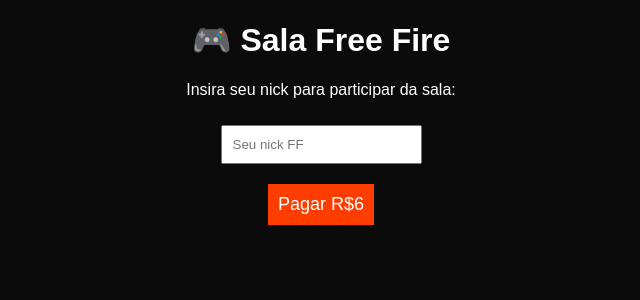
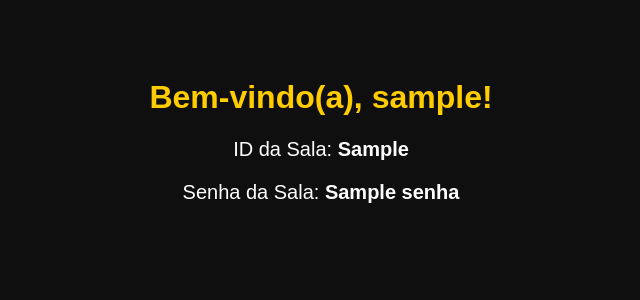
Before and after one commit to dudua9356-beep/sala-ff, a Flask app: template templates/sala.html in a window 1280 px wide. Shown: the top 300 px of the page, without its empty margins (319-959 px from the left). Run offline with Flask 3, Linux system fonts and the light colour scheme; the template is opened without the code that fills it: most values are stand-ins (such as "Sample title", 1, 10 or a date in 2020).

Commit message:
Update sala.html

```diff
--- a/templates/sala.html
+++ b/templates/sala.html
@@ -1,20 +1,20 @@
 <!DOCTYPE html>
-<html lang="pt-BR">
+<html lang="pt-br">
 <head>
 <meta charset="UTF-8">
-<title>Entrada Sala FF</title>
+<meta name="viewport" content="width=device-width, initial-scale=1.0">
+<title>Sala FF 🔥</title>
 <style>
-body { font-family: Arial; background:#0b0b0b; color:#fff; text-align:center; }
-input, button { padding:10px; margin:10px; }
-button { background:#ff3d00; border:none; color:#fff; cursor:pointer; font-size:18px;}
+body { font-family: Arial; background:#0f0f0f; color:#fff; text-align:center; padding:50px; }
+h1 { color:#ffcc00; }
+.info { margin:20px; font-size:20px; }
 </style>
 </head>
 <body>
-<h1>🎮 Sala Free Fire</h1>
-<p>Insira seu nick para participar da sala:</p>
-<form method="POST">
-<input type="text" name="nick" placeholder="Seu nick FF" required><br>
-<button type="submit">Pagar R$6</button>
-</form>
+<h1>Bem-vindo(a), {{ nick }}!</h1>
+<div class="info">
+<p>ID da Sala: <strong>{{ id_sala }}</strong></p>
+<p>Senha da Sala: <strong>{{ senha }}</strong></p>
+</div>
 </body>
 </html>
```
